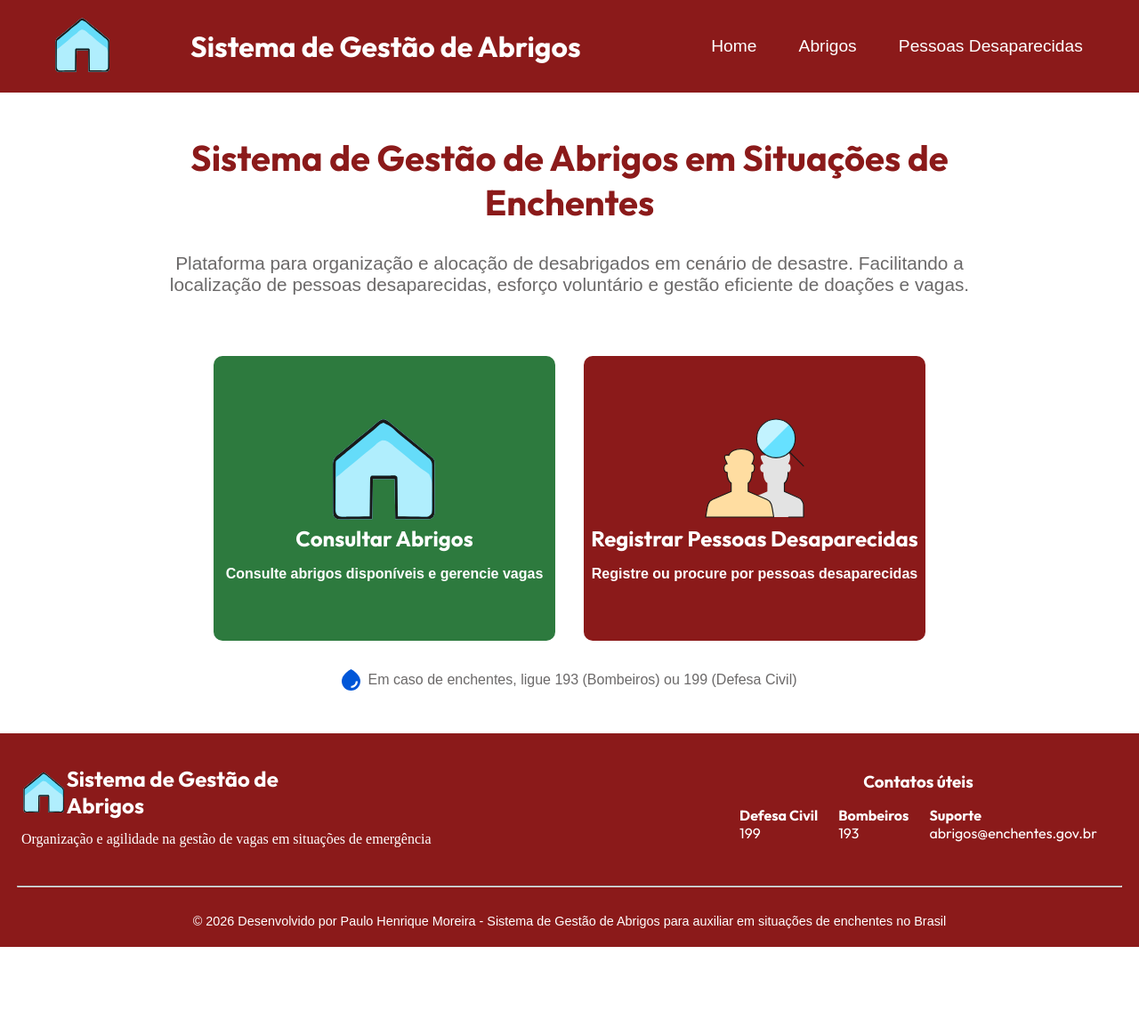
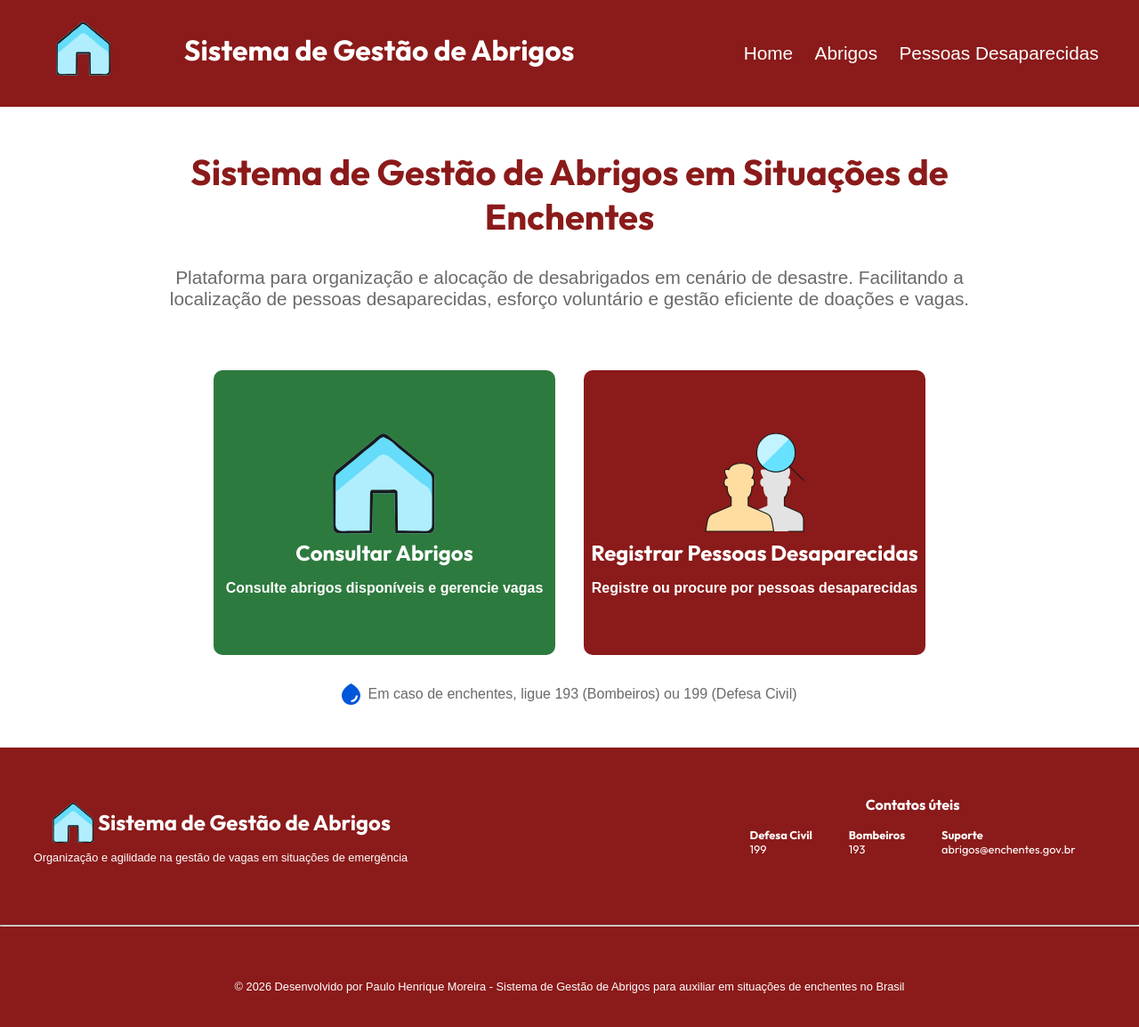
Before and after one commit to paulohenriquemoreira/projetoFinalFullStack-FrontEnd, a React (Vite) app: page / in a window 1280 px wide. Shown: the top 1154 px of the page at 89% size. Before the commit the page ends 1064 px from the top, so only its background shows below. Built offline with nearby package versions, Linux system fonts and the light colour scheme.

Commit message:
Desenvolvido Responsividade da NavBar/Footer

```diff
--- a/src/components/Abrigo/Abrigo.module.scss
+++ b/src/components/Abrigo/Abrigo.module.scss
@@ -6,7 +6,7 @@
 
 .container {
   max-width: 56rem;
-  min-height: 70vh;
+  min-height: 70dvh;
   margin: 0 auto;
   padding: 40px 20px;
   display: flex;
--- a/src/components/Footer/Footer.jsx
+++ b/src/components/Footer/Footer.jsx
@@ -1,7 +1,7 @@
 import React from "react";
 import House from "../../assets/house.svg";
 
-import Styles from './Footer.module.scss'
+import Styles from "./Footer.module.scss";
 
 export default function Footer() {
   return (
@@ -9,13 +9,19 @@ export default function Footer() {
       <div className={Styles.Container}>
         <section className={Styles.Brand}>
           <div className={Styles.BrandContainer}>
-            <img className={Styles.imgHouseBrand} src={House} alt="Imagem da casinha"/>
+            <img
+              className={Styles.imgHouseBrand}
+              src={House}
+              alt="Imagem da casinha"
+            />
             <h2 className={Styles.TituloBrand}>Sistema de Gestão de Abrigos</h2>
           </div>
-          <p>
+          <div className={Styles.DivTextBrand}>
+            <p className={Styles.TextBrand}>
               Organização e agilidade na gestão de vagas em situações de
               emergência
             </p>
+          </div>
         </section>
 
         <section className={Styles.Contatos}>
@@ -39,14 +45,14 @@ export default function Footer() {
         </section>
       </div>
 
-
       <hr className={Styles.Divider} />
-
-
+      <section className={Styles.SecaoCopy}>
           <p className={Styles.Copy}>
             © 2026 Desenvolvido por Paulo Henrique Moreira - Sistema de Gestão de
             Abrigos para auxiliar em situações de enchentes no Brasil
           </p>
+      </section>
+
     </footer>
   );
 }
--- a/src/components/Footer/Footer.module.scss
+++ b/src/components/Footer/Footer.module.scss
@@ -7,13 +7,14 @@
   align-items: center;
   flex-direction: column;
   justify-content: space-evenly;
-  height: 30vh;
+  height: 55dvh;
 
 
         .Container{
             width: 100vw;
             display: flex;
             justify-content: space-between;
+            flex-direction: column;
             align-items: center;
             padding: 0 1.5rem;
         }
@@ -24,44 +25,74 @@
 .Brand{
     display: flex;
     flex-direction: column;
+    align-items: center;
     justify-content: space-evenly;
-    height: 15vh;
+    height: 12dvh;
+    width: 95vw;
+    padding: 1.5rem 0;
 
     .BrandContainer{
         display: flex;
         align-items: center;
         justify-content: space-around;
-        width: 28vw;
+        width: 75vw;
+        text-align: center;
+
 
 
         .imgHouseBrand{
-            height: 6vh;
+            height: 4dvh;
         }
 
         .TituloBrand{
             font-family: $fontePrincipal;
+            font-size: 1rem;
         }
 
-        p{
-            font-family: $fonteSecundaria;
-        }
+
     }
+}
+
+.DivTextBrand{
+    text-align: center;
+    width: 95vw;
+    padding: 0.5rem 0;
+
+    .TextBrand{
+        font-family: $fonteSecundaria;
+        font-size: 0.8rem;
+
+
+    }
+
 }
 
 
 .Contatos{
-    width: 35vw;
+    display: flex;
+    flex-direction: column;
+    align-items: center;
     font-family: $fontePrincipal;
     text-align: center;
+    padding: 1rem 0;
 
     .SectionContatos{
         margin-top: 1rem;
-        text-align: left;
+    }
+
+    .TituloContatos{
+        font-size: 1rem;
     }
 
     .ListaContatos{
         display: flex;
+        flex-direction: column;
         justify-content: space-evenly;
+        font-size: 0.8rem;
+
+        li{
+            margin-bottom: 1rem;
+        }
     }
 }
 
@@ -71,7 +102,187 @@
   margin: 0.5rem 0;
 }
 
-.Copy{
-    font-family: $fonteSecundaria;
-    font-size: 0.9rem;
+.SecaoCopy{
+    text-align: center;
+    padding: 1rem 0.8rem;
+    .Copy{
+        font-family: $fonteSecundaria;
+        font-size: 0.8rem;
+    }
+
 }
+
+//Responsividade Tablet
+
+@media(min-width:501px) and (max-width: 900px){
+        .Footer {
+            height: 55dvh;
+
+
+                    .Container{
+                        padding: 0 1.5rem;
+
+
+                    }
+
+
+        }
+
+            .Brand{
+                height: 15dvh;
+
+                .BrandContainer{
+                    width: 75vw;
+
+                    .imgHouseBrand{
+                        height: 4vh;
+                    }
+
+                    .TituloBrand{
+                        font-family: $fontePrincipal;
+                        font-size: 2.3rem;
+                    }
+
+
+                }
+            }
+
+            .DivTextBrand{
+                text-align: center;
+                width: 85vw;
+                padding: 0.5rem 0;
+
+                .TextBrand{
+                    font-family: $fonteSecundaria;
+                    font-size: 1.6rem;
+
+                }
+
+            }
+
+
+            .Contatos{
+                padding: 1rem 0;
+
+                .SectionContatos{
+                    margin-top: 1rem 0 0 0;
+                }
+
+                .TituloContatos{
+                    font-size: 2rem;
+                }
+
+                .ListaContatos{
+                    font-size: 1.5rem;
+
+                    li{
+                        margin-bottom: 1rem;
+                    }
+                }
+            }
+
+            .Divider{
+                width: 100vw;
+            }
+
+            .SecaoCopy{
+                padding: 1rem 0.8rem;
+                height: 10dvh;
+                .Copy{
+                    font-family: $fonteSecundaria;
+                    font-size: 1.5rem;
+                }
+
+            }
+
+
+}
+
+
+// Responsividade Laptop/Notebook   /(min-width:901px) and (max-width: 1728px)
+
+@media(min-width:901px) and (max-width: 1728px){
+        .Footer {
+            display: flex;
+            align-items: center;
+            flex-direction: column;
+            justify-content: space-evenly;
+            height: 40dvh;
+
+
+                .Container{
+                    display: flex;
+                    flex-direction: row;
+                    justify-content: space-between;
+                    align-items: center;
+                    padding: 0 1.5rem;
+                }
+
+
+        }
+
+        .Brand{
+            display: flex;
+            flex-direction: column;
+            justify-content: space-evenly;
+            height: 15vh;
+            width: 35vw;
+
+
+            .BrandContainer{
+                display: flex;
+                align-items: center;
+                justify-content: space-around;
+                width: 30vw;
+
+
+                .imgHouseBrand{
+                    height: 6vh;
+                }
+
+                .TituloBrand{
+                    font-size: 1.5rem;
+                }
+
+                p{
+                    font-family: $fonteSecundaria;
+                }
+            }
+        }
+
+
+        .Contatos{
+            width: 36vw;
+            font-family: $fontePrincipal;
+            text-align: center;
+
+
+            .SectionContatos{
+                margin-top: 1rem;
+                text-align: left;
+            }
+
+            .ListaContatos{
+                display: flex;
+                flex-direction: row;
+                justify-content: space-evenly;
+                width: 35vw;
+            }
+        }
+
+        .Divider{
+            color: $ColorBranco;
+            width: 100vw;
+            margin: 0.5rem 0;
+        }
+
+
+        .SecaoCopy{
+            height: 5dvh;
+
+                .Copy{
+                    font-size: 0.8rem;
+                }
+        }
+
+}
--- a/src/components/NavBar/NavBar.module.scss
+++ b/src/components/NavBar/NavBar.module.scss
@@ -1,27 +1,31 @@
 @use'../../styles/variaveis.scss' as*;
+
+//Mobile First
 
 .Navbar{
     background-color: $ColorVermelho;
-    height: 13vh;
+    height: 15dvh;
     display: flex;
     align-items: center;
+    flex-direction: column;
     justify-content: space-between;
-    padding: 0 1rem;
+    padding: 1rem 0;
 
     .imgTitulo{
         display: flex;
         align-items: center;
         justify-content: space-around;
-        width: 85vh;
+        width: 40vh;
+        margin-bottom: 0.5rem;
 
             .ImgHouse{
-                height: 8vh !important;
+                height: 5vh !important;
             }
 
 
             .TituloNavBar{
                 font-family: $fontePrincipal;
-                font-size: 2rem;
+                font-size: 1rem;
                 color: $ColorBranco;
             }
 
@@ -35,13 +39,97 @@
     display: flex;
     align-items: center;
     justify-content: space-evenly;
-    width: 40vw;
+    width:75vw;
     height: 6vh;
+
 
         .ListaItemNav{
             font-family: $fonteSecundaria;
             font-weight: 400;
-            font-size: 1.2rem;
+            font-size: 0.8rem;
             color: $ColorBranco;
         }
 }
+
+
+// Responsividade Tablet
+
+@media(min-width:501px) and (max-width: 900px){
+
+        .Navbar{
+
+            height: 12dvh;
+
+
+            .imgTitulo{
+                width: 40vh;
+
+
+                    .ImgHouse{
+                        height: 5vh !important;
+                    }
+
+
+                    .TituloNavBar{
+                        font-family: $fontePrincipal;
+                        font-size: 1.8rem;
+                        color: $ColorBranco;
+                    }
+
+
+            }
+
+
+        }
+
+        .ListaNavBar{
+            width:65vw;
+
+                .ListaItemNav{
+                    font-size: 1.4rem;
+
+                }
+        }
+
+}
+
+
+
+// Responsividade Laptop/Notebook   /(min-width:901px) and (max-width: 1728px)
+
+@media(min-width:901px) and (max-width: 1728px){
+        .Navbar{
+            height: 15dvh;
+            display: flex;
+            align-items: center;
+            flex-direction: row;
+            justify-content: space-between;
+            padding: 0 1.3rem;
+
+            .imgTitulo{
+
+                width: 83vh;
+
+                    .ImgHouse{
+                        height: 8vh !important;
+                    }
+
+
+                    .TituloNavBar{
+                        font-size: 2rem;
+                    }
+
+
+            }
+
+
+        }
+
+        .ListaNavBar{
+            width: 35vw;
+
+                .ListaItemNav{
+                    font-size: 1.3rem;
+                }
+        }
+}
```
Lines whose indentation alone changed are shown as unchanged.
